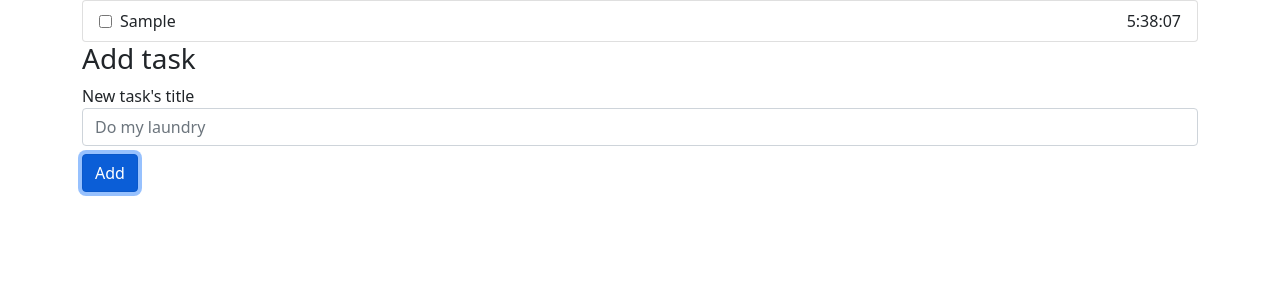
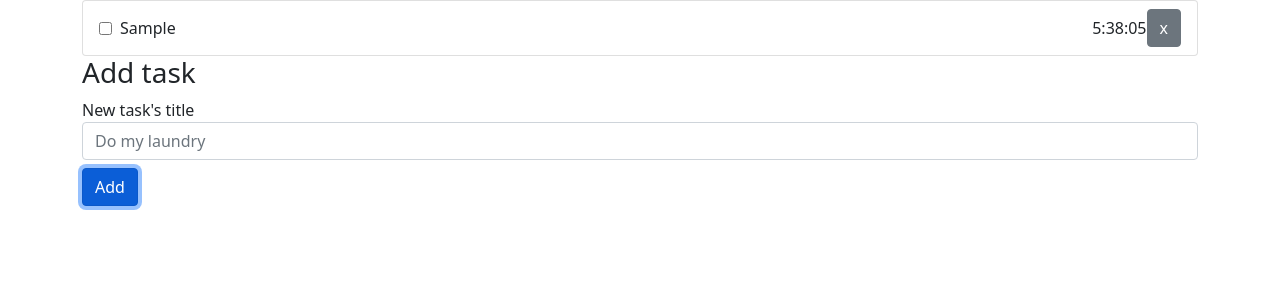
Before and after one commit to bhubr/angular-tuto-todo, an Angular app: page / in a window 1280 px wide. Both pictures are taken after typing "Sample" into the empty fields and a click on the button "Add". Shown: the top 300 px of the page. Built offline with nearby package versions, Linux system fonts and the light colour scheme.

Commit message:
Prettify, tell if there's no task

```diff
--- a/src/app/app.component.html
+++ b/src/app/app.component.html
@@ -1,10 +1,15 @@
 <div class="container">
-
+  <p *ngIf="tasks.length === 0">No tasks yet!</p>
   <ul class="list-group">
-    <li class="task list-group-item" [class]="{ done: task.done }" *ngFor="let task of tasks">
+    <li
+      class="task list-group-item"
+      [class]="{ done: task.done }"
+      *ngFor="let task of tasks; index as idx"
+    >
       <input type="checkbox" [(ngModel)]="task.done" />
       <div class="flex-grow-1 px-2">{{ task.title }}</div>
-      {{ task.createdAt | date:'h:mm:ss' }}
+      {{ task.createdAt | date: "h:mm:ss" }}
+      <button class="btn btn-secondary" type="button" (click)="deleteTask(idx)">x</button>
     </li>
   </ul>
 
@@ -12,9 +17,14 @@
   <form (submit)="addTask()">
     <div class="form-group">
       <label for="title">New task's title</label>
-      <input id="title" name="title" class="form-control" [(ngModel)]="taskTitle" placeholder="Do my laundry" />
+      <input
+        id="title"
+        name="title"
+        class="form-control"
+        [(ngModel)]="taskTitle"
+        placeholder="Do my laundry"
+      />
     </div>
     <button class="btn btn-primary mt-2" type="submit">Add</button>
   </form>
-
 </div>
--- a/src/app/app.component.ts
+++ b/src/app/app.component.ts
@@ -23,4 +23,8 @@ export class AppComponent {
     this.tasks.push(newTask);
     this.taskTitle = '';
   }
+
+  deleteTask(index: number) {
+    this.tasks.splice(index, 1);
+  }
 }
```
